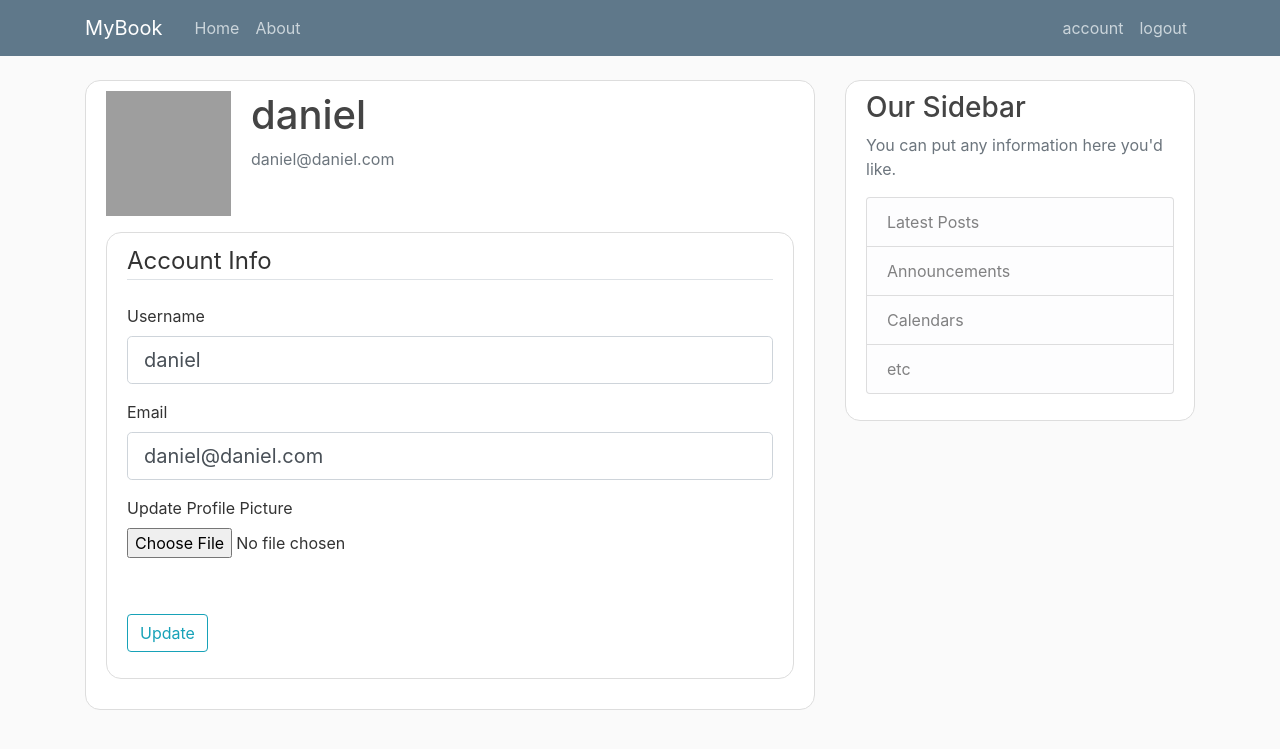
After one commit to DanielKotev/Blog, a Flask app: page /account in a window 1280 px wide. The commit adds this page. Shown: the top 749 px of the page. Run offline with Flask 2, Linux system fonts and the light colour scheme; a user stored in the database is signed in; some libraries are stand-ins or nearby versions; grey boxes are pictures that could not be loaded.

Commit message:
account picture and info update

```diff
--- a/blog/__init__.py
+++ b/blog/__init__.py
@@ -1,9 +1,15 @@
 from flask import Flask
 from flask_sqlalchemy import SQLAlchemy
+from flask_bcrypt import Bcrypt
+from flask_login import LoginManager
 
 app = Flask(__name__)
 app.config['SECRET_KEY'] = 'ee1e2a863e684a583d58ed34c70f7e98'
 app.config['SQLALCHEMY_DATABASE_URI'] = 'sqlite:///site.db'
 db = SQLAlchemy(app)
+bcrypt = Bcrypt(app)
+login_manager = LoginManager(app)
+login_manager.login_view = 'login'
+login_manager.login_message_category = 'info'
 
 from blog import routes
--- a/blog/forms.py
+++ b/blog/forms.py
@@ -1,6 +1,9 @@
 from flask_wtf import FlaskForm
+from flask_login import current_user
+from flask_wtf.file import FileField, FileAllowed
 from wtforms import StringField, PasswordField, SubmitField, BooleanField
-from wtforms.validators import DataRequired, Length, Email, EqualTo
+from wtforms.validators import DataRequired, Length, Email, EqualTo, ValidationError
+from blog.models import User
 
 
 class RegistrationForm(FlaskForm):
@@ -13,6 +16,16 @@ class RegistrationForm(FlaskForm):
                                      validators=[DataRequired(), EqualTo('password')])
     submit = SubmitField('Sign Up')
 
+    def validate_username(self, username):
+        user = User.query.filter_by(username=username.data).first()
+        if user:
+            raise ValidationError('Username is taken, Please choose different name ')
+
+    def validate_email(self, email):
+        user = User.query.filter_by(email=email.data).first()
+        if user:
+            raise ValidationError('That email is taken, Please choose different email ')
+
 
 class LoginForm(FlaskForm):
     email = StringField('Email',
@@ -20,3 +33,24 @@ class LoginForm(FlaskForm):
     password = PasswordField('Password', validators=[DataRequired()])
     remember = BooleanField('Remember Me')
     submit = SubmitField('Login')
+
+
+class UpdateUserForm(FlaskForm):
+    username = StringField('Username',
+                           validators=[DataRequired(), Length(min=4, max=20)])
+    email = StringField('Email',
+                        validators=[DataRequired(), Email()])
+    picture = FileField('Update Profile Picture', validators=[FileAllowed('jpg', 'png')])
+    submit = SubmitField('Update')
+
+    def validate_username(self, username):
+        if username.data != current_user.username:
+            user = User.query.filter_by(username=username.data).first()
+            if user:
+                raise ValidationError('Username is taken, Please choose different name ')
+
+    def validate_email(self, email):
+        if email.data != current_user.email:
+            user = User.query.filter_by(email=email.data).first()
+            if user:
+                raise ValidationError('That email is taken, Please choose different email ')
--- a/blog/routes.py
+++ b/blog/routes.py
@@ -1,8 +1,10 @@
-from flask import render_template, url_for, flash, redirect
-from blog import app
-from blog.forms import RegistrationForm, LoginForm
+import os
+import secrets
+from flask import render_template, url_for, flash, redirect, request
+from blog import app, db, bcrypt
+from blog.forms import RegistrationForm, LoginForm, UpdateUserForm
 from blog.models import User, Post
-
+from flask_login import login_user, current_user, logout_user, login_required
 
 posts = [
     {
@@ -29,25 +31,72 @@ def home():
 
 @app.route('/about')
 def about():
-    return render_template('About.html', title=about)
+    return render_template('About.html', title='about')
 
 
 @app.route('/register', methods=['GET', 'POST'])
 def register():
+    if current_user.is_authenticated:
+        return redirect(url_for('home'))
     form = RegistrationForm()
     if form.validate_on_submit():
+        hashed_password = bcrypt.generate_password_hash(form.password.data).decode('utf-8')
+        user = User(username=form.username.data, email=form.email.data, password=hashed_password)
+        db.session.add(user)
+        db.session.commit()
         flash(f'Account created for {form.username.data}!', 'success')
-        return redirect(url_for('home'))
+        return redirect(url_for('login'))
     return render_template('register.html', title='Register', form=form)
 
 
-@app.route('/login', methods=['GET', 'POST'])
+@app.route("/login", methods=['GET', 'POST'])
 def login():
+    if current_user.is_authenticated:
+        return redirect(url_for('home'))
     form = LoginForm()
     if form.validate_on_submit():
-        if form.email.data == 'danielkotev@gmail.com' and form.password.data == '123456':
-            flash('you have been logged in!', 'success')
-            return redirect(url_for('home'))
+        user = User.query.filter_by(email=form.email.data).first()
+        if user and bcrypt.check_password_hash(user.password, form.password.data):
+            login_user(user, remember=form.remember.data)
+            next_page = request.args.get('next')
+            return redirect(next_page) if next_page else redirect(url_for('home'))
         else:
             flash('Login Unsuccessful, Please check the password and email', 'danger')
     return render_template('login.html', title='Login', form=form)
+
+
+@app.route("/logout")
+def logout():
+    logout_user()
+    return redirect(url_for('login'))
+
+
+def save_picture(form_picture):
+    random_hex = secrets.token_hex(8)
+    _, f_ext = os.path.splitext(form_picture.filename)
+    picture_fn = random_hex + f_ext
+    picture_path = os.path.join(app.root_path, 'static/profile_pics', picture_fn)
+    form_picture.save(picture_path)
+
+    return picture_fn
+
+
+@app.route("/account", methods=['GET', 'POST'])
+@login_required
+def account():
+    form = UpdateUserForm()
+    if form.validate_on_submit():
+        if form.picture.data:
+            picture_file = save_picture(form.picture.data)
+            current_user.image_file = picture_file
+        current_user.username = form.username.data
+        current_user.email = form.email.data
+        db.session.commit()
+        flash(' Your info has been update', 'success')
+        return redirect(url_for('account'))
+    elif request.method == 'GET':
+        form.username.data = current_user.username
+        form.email.data = current_user.email
+    image_file = url_for('static', filename='profile_pics/' + current_user.image_file)
+    return render_template('account.html', title='Account',
+                           image_file=image_file, form=form)
--- a/blog/static/main.css
+++ b/blog/static/main.css
@@ -1,6 +1,5 @@
-
 body {
-  background: #FFFAF0;
+  background: #fafafa;
   color: #333333;
   margin-top: 5rem;
 }
@@ -10,11 +9,11 @@ h1, h2, h3, h4, h5, h6 {
 }
 
 .bg-steel {
-  background-color: #0000CD;
+  background-color: #5f788a;
 }
 
 .site-header .navbar-nav .nav-link {
-  color:  #c3c5f5;
+  color: #cbd5db;
 }
 
 .site-header .navbar-nav .nav-link:hover {
@@ -27,10 +26,10 @@ h1, h2, h3, h4, h5, h6 {
 
 .content-section {
   background: #ffffff;
-  padding: 10px 30px;
-  border: 2px solid #dddddd;
-  border-radius: 20px;
-  margin-bottom: 2px;
+  padding: 10px 20px;
+  border: 1px solid #dddddd;
+  border-radius: 15px;
+  margin-bottom: 20px;
 }
 
 .article-title {
--- /dev/null
+++ b/blog/templates/account.html
@@ -0,0 +1,63 @@
+{% extends 'layout.html' %}
+{% block content %}
+
+
+
+        <div class="content-section">
+        <div class="media">
+            <img class="round-circle account-img" src="{{ image_file }}">
+            <div class="media-body">
+            <h2 class="account-heading">{{ current_user.username }}</h2>
+                <p class="text-secondary">{{ current_user.email}}</p>
+            </div>
+        </div>
+         <div class="content-section">
+        <form method="POST" action="" enctype="multipart/form-data">
+            {{ form.hidden_tag() }}
+            <fieldset class="form-group">
+                <legend class="border-bottom mb-4">Account Info </legend>
+                <div class="form-group">
+                    {{ form.username.label(class="form-control-label") }}
+
+                    {% if form.username.errors %}
+                        {{ form.username(class="form-control form-control-lg is-invalid") }}
+                        <div class="invalid-feedback">
+                            {% for error in form.username.errors %}
+                                <span>{{ error }}</span>
+                            {% endfor %}
+                        </div>
+                    {% else %}
+                        {{ form.username(class="form-control form-control-lg") }}
+                    {% endif %}
+                </div>
+                <div class="form-group">
+                    {{ form.email.label(class="form-control-label") }}
+                    {% if form.email.errors %}
+                        {{ form.email(class="form-control form-control-lg is-invalid") }}
+                        <div class="invalid-feedback">
+                            {% for error in form.email.errors %}
+                                <span>{{ error }}</span>
+                            {% endfor %}
+                        </div>
+                    {% else %}
+                        {{ form.email(class="form-control form-control-lg") }}
+                    {% endif %}
+                </div>
+              <div class="form-group">
+                    {{ form.picture.label() }}
+                  {{ form.picture(class="form-control-file") }}
+                  {% if form.picture.errors %}
+                    {% for error in form.picture.errors %}
+                        <span class="text-danger">{{ error }}</span>
+                    {% endfor %}
+                    {% endif %}
+                  </div>
+            </fieldset>
+        <br>
+            <div class="form-group">
+                {{ form.submit(class="btn btn-outline-info") }}
+            </div>
+        </form>
+    </div>
+        </div>
+{% endblock content %}
--- a/blog/templates/layout.html
+++ b/blog/templates/layout.html
@@ -6,7 +6,8 @@
     <meta name="viewport" content="width=device-width, initial-scale=1">
 
     <!-- Bootstrap CSS -->
-    <link href="https://cdn.jsdelivr.net/npm/bootstrap@5.0.0-beta2/dist/css/bootstrap.min.css" rel="stylesheet" integrity="sha384-BmbxuPwQa2lc/FVzBcNJ7UAyJxM6wuqIj61tLrc4wSX0szH/Ev+nYRRuWlolflfl" crossorigin="anonymous">
+{#   <link rel="stylesheet" href="https://maxcdn.bootstrapcdn.com/bootstrap/4.0.0/css/bootstrap.min.css" integrity="sha384-Gn5384xqQ1aoWXA+058RXPxPg6fy4IWvTNh0E263XmFcJlSAwiGgFAW/dAiS6JXm" crossorigin="anonymous">#}
+<link rel="stylesheet" href="https://cdn.jsdelivr.net/npm/bootstrap@4.6.0/dist/css/bootstrap.min.css" integrity="sha384-B0vP5xmATw1+K9KRQjQERJvTumQW0nPEzvF6L/Z6nronJ3oUOFUFpCjEUQouq2+l" crossorigin="anonymous">
 
     <link rel="stylesheet" type="text/css" href="{{ url_for('static', filename='main.css') }}">
 
@@ -29,10 +30,15 @@
               <a class="nav-item nav-link" href="{{url_for('home')}}">Home</a>
               <a class="nav-item nav-link" href="{{url_for('about')}}">About</a>
             </div>
+              <div class="navbar-nav">
             <!-- Navbar Right Side -->
-            <div class="navbar-nav">
-              <a class="nav-item nav-link" href="{{url_for('login')}}">Login</a>
-              <a class="nav-item nav-link" href="{{url_for('register')}}">Register</a>
+                  {% if current_user.is_authenticated %}
+                      <a class="nav-item nav-link" href="{{url_for('account')}}">account</a>
+                  <a class="nav-item nav-link" href="{{url_for('logout')}}">logout</a>
+                  {% else %}
+                  <a class="nav-item nav-link" href="{{url_for('login')}}">Login</a>
+                  <a class="nav-item nav-link" href="{{url_for('register')}}">Register</a>
+                  {% endif %}
             </div>
           </div>
         </div>
@@ -48,9 +54,9 @@
                 {{ message }}
                 </div>
                 {% endfor %}
-            {% endif %}
-        {% endwith %}
-          {% block content %}{% endblock %}
+             {% endif %}
+            {% endwith %}
+            {% block content %}{% endblock %}
         </div>
         <div class="col-md-4">
           <div class="content-section">
@@ -67,17 +73,8 @@
         </div>
       </div>
     </main>
-
-
-
-
- <!-- Optional JavaScript; choose one of the two! -->
-
-    <!-- Option 1: Bootstrap Bundle with Popper -->
-    <script src="https://cdn.jsdelivr.net/npm/bootstrap@5.0.0-beta2/dist/js/bootstrap.bundle.min.js" integrity="sha384-b5kHyXgcpbZJO/tY9Ul7kGkf1S0CWuKcCD38l8YkeH8z8QjE0GmW1gYU5S9FOnJ0" crossorigin="anonymous"></script>
-    <!-- Option 2: Separate Popper and Bootstrap JS -->
-    <script src="https://cdn.jsdelivr.net/npm/@popperjs/core@2.6.0/dist/umd/popper.min.js" integrity="sha384-KsvD1yqQ1/1+IA7gi3P0tyJcT3vR+NdBTt13hSJ2lnve8agRGXTTyNaBYmCR/Nwi" crossorigin="anonymous"></script>
-    <script src="https://cdn.jsdelivr.net/npm/bootstrap@5.0.0-beta2/dist/js/bootstrap.min.js" integrity="sha384-nsg8ua9HAw1y0W1btsyWgBklPnCUAFLuTMS2G72MMONqmOymq585AcH49TLBQObG" crossorigin="anonymous"></script>
-
+    <script src="https://code.jquery.com/jquery-3.2.1.slim.min.js" integrity="sha384-KJ3o2DKtIkvYIK3UENzmM7KCkRr/rE9/Qpg6aAZGJwFDMVNA/GpGFF93hXpG5KkN" crossorigin="anonymous"></script>
+    <script src="https://cdnjs.cloudflare.com/ajax/libs/popper.js/1.12.9/umd/popper.min.js" integrity="sha384-ApNbgh9B+Y1QKtv3Rn7W3mgPxhU9K/ScQsAP7hUibX39j7fakFPskvXusvfa0b4Q" crossorigin="anonymous"></script>
+    <script src="https://maxcdn.bootstrapcdn.com/bootstrap/4.0.0/js/bootstrap.min.js" integrity="sha384-JZR6Spejh4U02d8jOt6vLEHfe/JQGiRRSQQxSfFWpi1MquVdAyjUar5+76PVCmYl" crossorigin="anonymous"></script>
 </body>
 </html>
--- a/blog/templates/register.html
+++ b/blog/templates/register.html
@@ -59,11 +59,13 @@
                     {% endif %}
                 </div>
             </fieldset>
+        <br>
             <div class="form-group">
                 {{ form.submit(class="btn btn-outline-info") }}
             </div>
         </form>
     </div>
+    <br>
     <div class="border-top pt-3">
         <small class="text-muted">
             Already Have An Account? <a class="ml-2" href="{{ url_for('login') }}">Sign In</a>
```
Also changed, not shown: blog/models.py (+8 -2 lines), blog/site.db.
